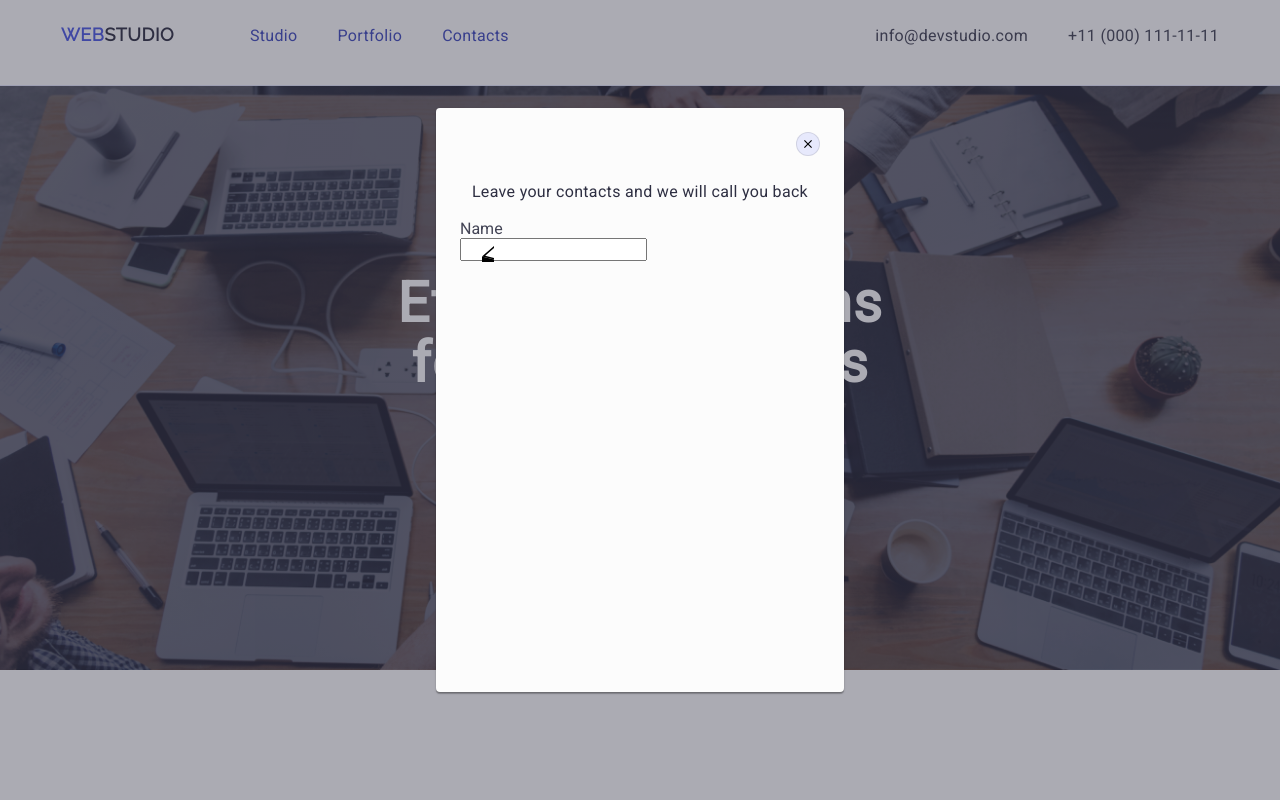
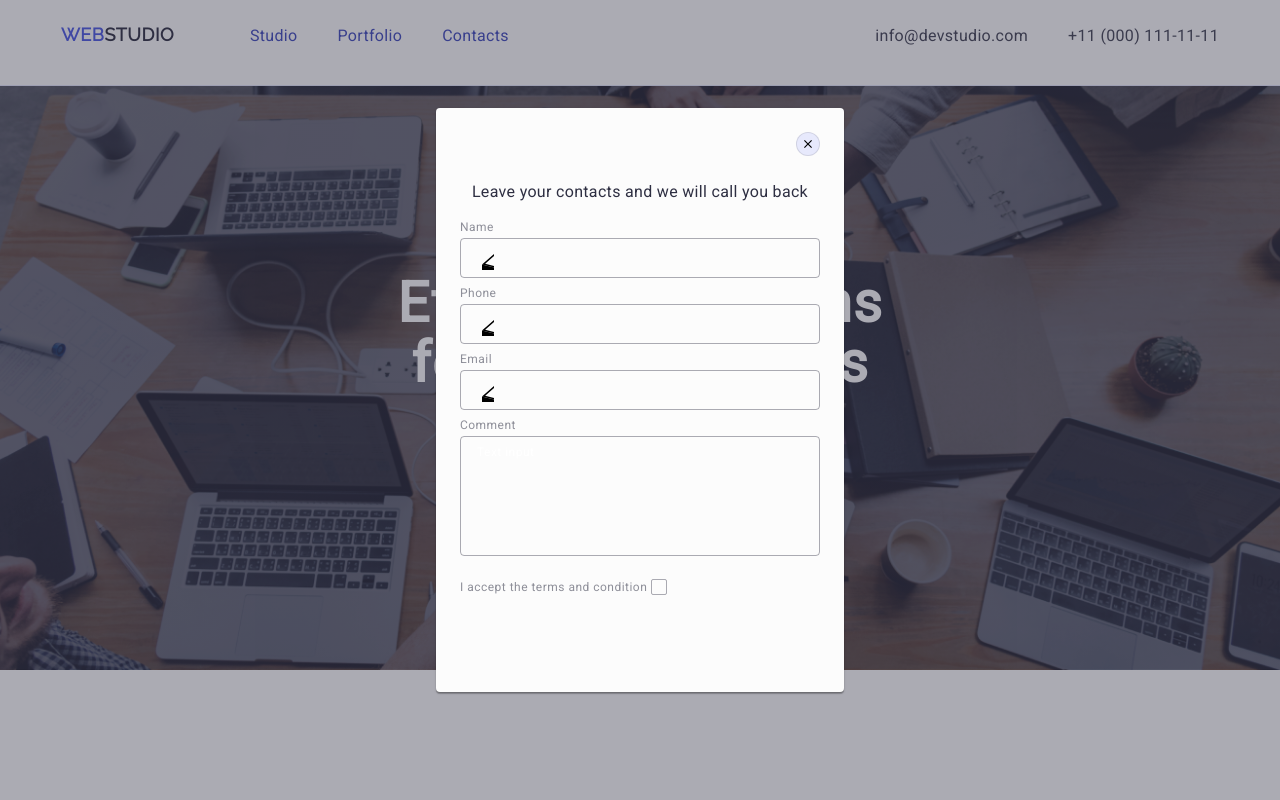
Before and after one commit to BotInterpreters/goit-markup-hw-06, a plain HTML site: page index.html in a window 1280 px wide. Both pictures are taken after a click on the button "Order Service". Shown: the top 800 px of the page. Drawn offline with nearby package versions, Linux system fonts and the light colour scheme.

Commit message:
modal inputs

```diff
--- a/css/styles.css
+++ b/css/styles.css
@@ -9,6 +9,7 @@
     --social-icon: #f4f4fd;
     --primary-text-color: #555555;
     --currentColor: none;
+    --modal-label:#8e8f99;
 }
 
 .visually-hidden {
@@ -750,3 +751,69 @@ header {
 .subscribe-modal-svg:focus{
     fill:  #4D5AE5;
 }
+
+.subscription-modal-form-label{
+    font-size: 12px;
+    line-height: 1.17;
+    letter-spacing: 0.04em;
+    color: var(--modal-label);
+    display: block;
+    margin-bottom: 4px;
+}
+
+.subscription-form-modal-comment{
+    margin-bottom: 16px;
+}
+
+.comment-text-area {
+    width: 100%;
+    height: 120px;
+    font-size: 12px;
+    line-height: 1.17;
+    letter-spacing: 0.04em;
+    color: rgba(46, 47, 66, 0.4);
+    border: 1px solid rgba(46, 47, 66, 0.4);
+    border-radius: 4px;
+    background-color: transparent;
+    padding: 8px 16px;
+    outline: transparent;
+    resize: none;
+    transition: border-color 250ms cubic-bezier(0.4, 0, 0.2, 1);
+}
+
+.comment-text-area:focus{
+    border-color: #4D5AE5;
+}
+
+.subscription-form-checkbox{
+    margin-bottom: 24px;
+}
+
+.subscription-form-checkbox-input{
+
+}
+
+.user-privacy-label {
+    font-size: 12px;
+    line-height: 1.17;
+    letter-spacing: 0.04em;
+    color: var(--modal-label);
+}
+
+.user-privacy-span{
+    width: 16px;
+    height: 16px;
+    border: 1px solid rgba(46, 47, 66, 0.4);
+    border-radius: 2px;
+    transition: background-color 250ms cubic-bezier(0.4, 0, 0.2, 1),
+                border 250ms cubic-bezier(0.4, 0, 0.2, 1),
+                fill 250ms cubic-bezier(0.4, 0, 0.2, 1);
+    display: inline-flex;
+    align-items: center;
+    justify-content: center;
+    fill: transparent;
+}
+
+.privacy-svg{
+
+}
--- a/index.html
+++ b/index.html
@@ -507,16 +507,59 @@
         <p class="modal-text">Leave your contacts and we will call you back</p>
         <form action="">
           <div class="subscription-form-modal">
-            <label for="subscription-form-label" for="user-name">
+            <label class="subscription-modal-form-label" for="user-name">
               Name
-              <div class="input-icon">
-                <input class=subscription-modal-input""  type="text" id="user-name" name="user-name" type="text">
-                <svg width="18" height="24" class="subscribe-modal-svg">
+            </label>
+            <div class="input-icon">
+              <input class="subscription-modal-input"  type="text" id="user-name" name="user-name" type="text">
+              <svg width="18" height="24" class="subscribe-modal-svg">
+                <use
+                href="./images/icons.svg#client-6"
+                />
+              </svg>
+            </div>
+          </div>
+          <div class="subscription-form-modal">
+            <label class="subscription-modal-form-label" for="user-name">
+              Phone
+            </label>
+            <div class="input-icon">
+              <input class="subscription-modal-input"  type="text" id="user-name" name="user-name" type="text">
+              <svg width="18" height="24" class="subscribe-modal-svg">
+                <use
+                href="./images/icons.svg#client-6"
+                />
+              </svg>
+            </div>
+          </div>
+          <div class="subscription-form-modal">
+            <label class="subscription-modal-form-label" for="user-name">
+              Email
+            </label>
+            <div class="input-icon">
+              <input class="subscription-modal-input"  type="text" id="user-name" name="user-name" type="text">
+              <svg width="18" height="24" class="subscribe-modal-svg">
+                <use
+                href="./images/icons.svg#client-6"
+                />
+              </svg>
+            </div>
+          </div>
+          <div class="subscription-form-modal-comment">
+            <label class="subscription-modal-form-label" for="user-comment">Comment</label>
+            <textarea name="user-comment" id="user-comment" placeholder="Text input" class="comment-text-area"></textarea>
+          </div>
+          <div class="subscription-form-checkbox">
+            <input class="subscription-form-checkbox-input visually-hidden" type="checkbox" name="user-privacy" id="user-privacy" value="true">
+            <label class="user-privacy-label" for="user-privacy">
+              I accept the terms and condition
+              <span class="user-privacy-span">
+                <svg width="10" height="8" class="privacy-svg">
                   <use
                   href="./images/icons.svg#client-6"
                   />
                 </svg>
-              </div>
+              </span>
             </label>
           </div>
         </form>
```
